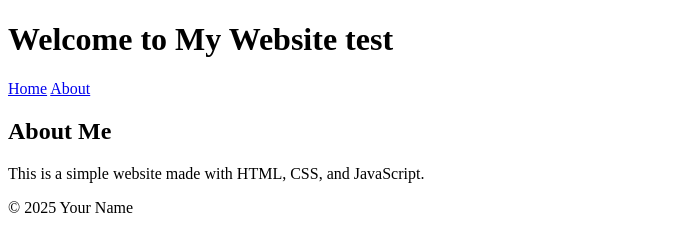
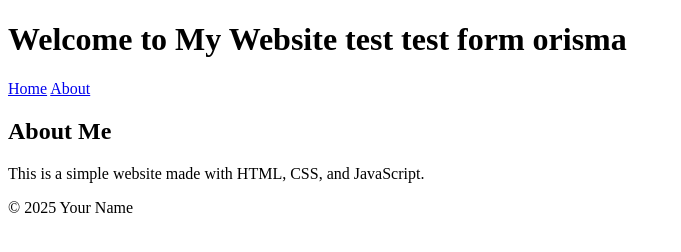
Before and after one commit to Mosamon/my-project101, a plain HTML site: page index.html in a window 1280 px wide. Shown: the whole page, without its empty margins (0-681 px from the left). Drawn offline with Linux system fonts and the light colour scheme.

Commit message:
test oris

```diff
--- a/index.html
+++ b/index.html
@@ -9,7 +9,7 @@
 <body>
 
   <header>
-    <h1>Welcome to My Website test</h1>
+    <h1>Welcome to My Website test test form orisma</h1>
     <nav>
       <a href="#">Home</a>
       <a href="#">About</a>
```
